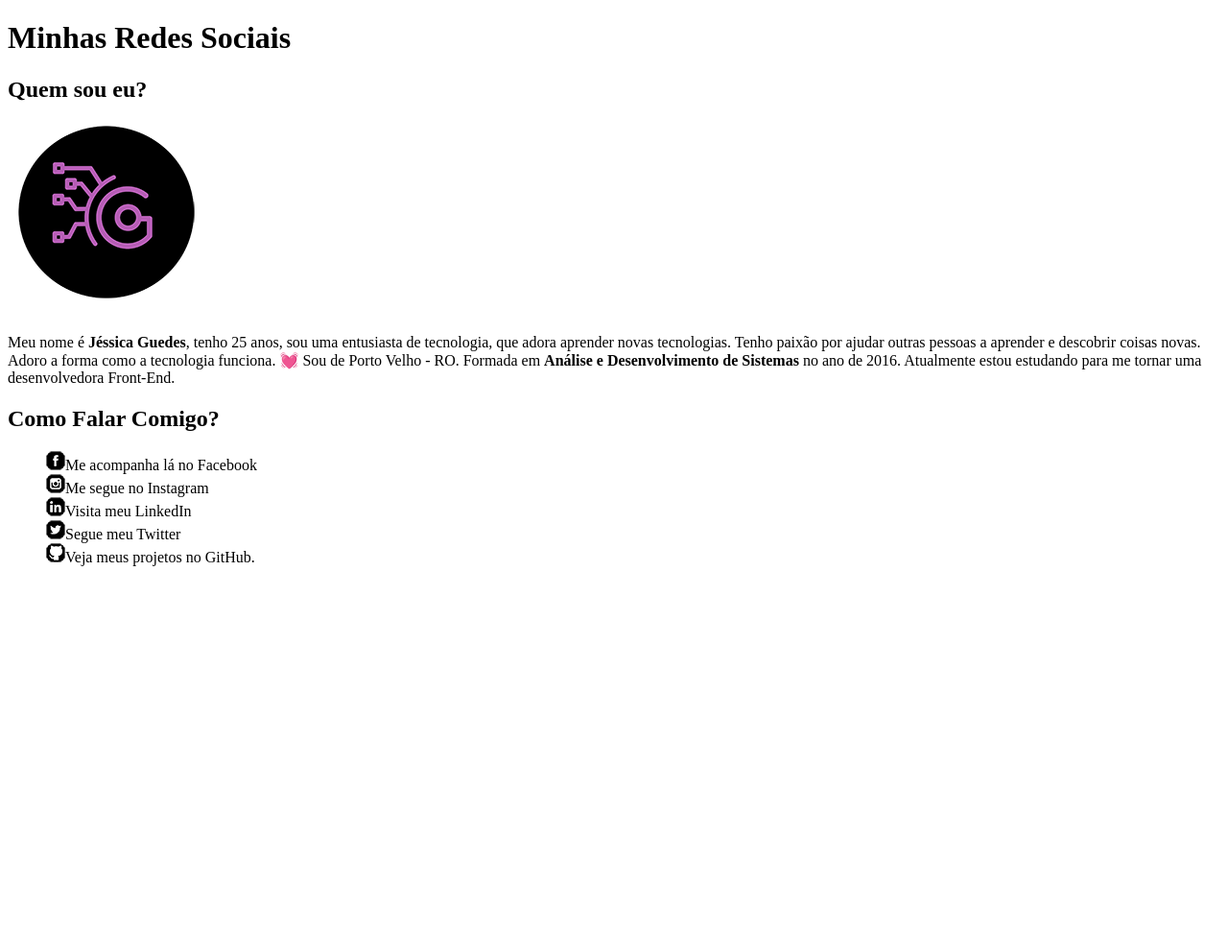
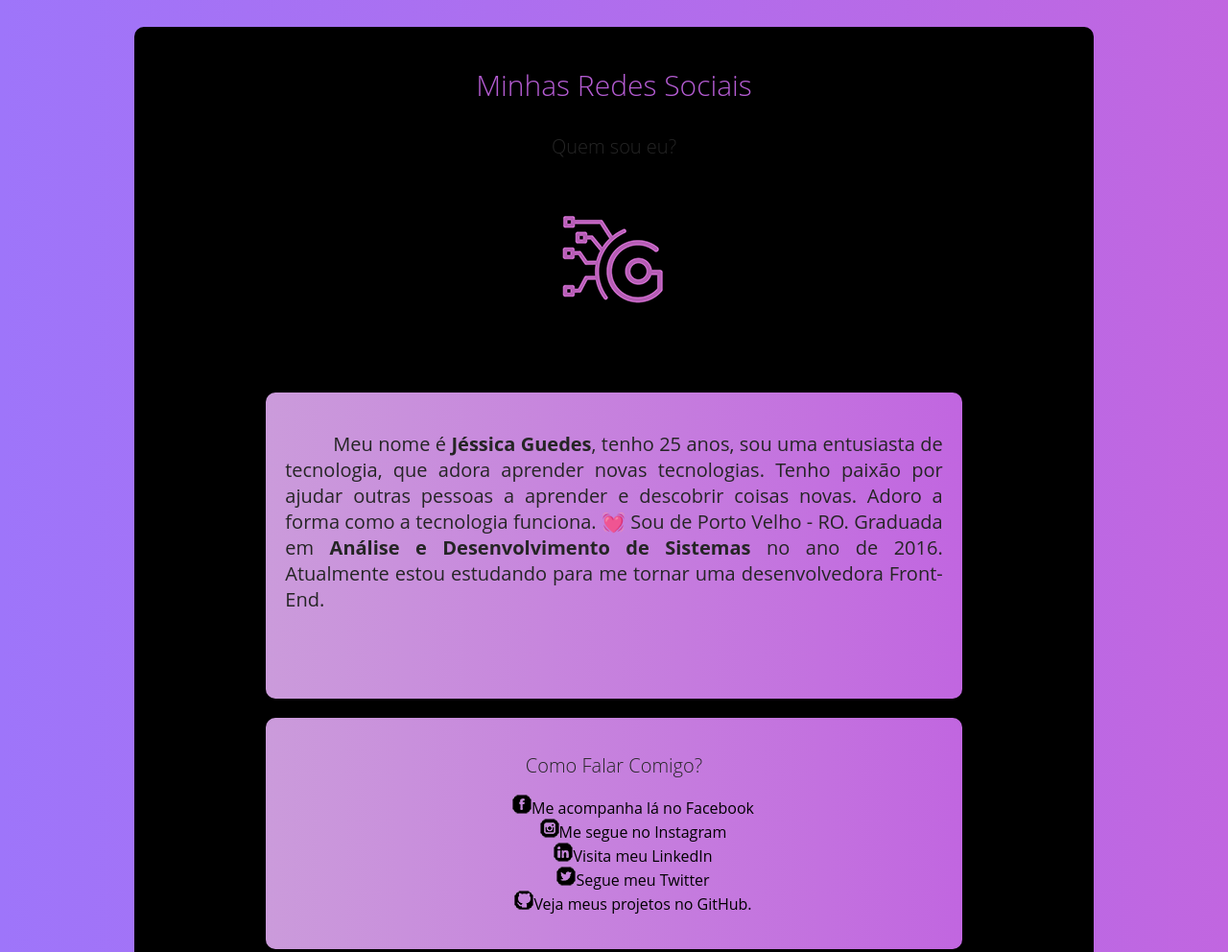
Before and after one commit to jessica-guedes/desafio-guanabara-redes-sociais, a plain HTML site: page index.html in a window 1280 px wide. Shown: the top 992 px of the page at 96% size. Before the commit the page ends 800 px from the top, so only its background shows below. Drawn offline with Linux system fonts and the light colour scheme.

Commit message:
adicionei o estilo da página

```diff
--- /dev/null
+++ b/css/style.css
@@ -0,0 +1,47 @@
+@charset "UTF-8";
+body{
+    font-family: open sans, sans-serif;
+    text-align: center;
+    padding: 20px;
+    background-image: linear-gradient(to right, #9e75fa, #c166e0) ;
+}
+
+h1{
+    font-size: 30px;
+    font-weight: 100;
+    color:#b55cd3;
+    padding: 10px;
+    max-width: 70%;
+    margin: 20px auto 20px auto;
+}
+
+h2{
+    font-size: 20px;
+    font-weight: 100;
+    color: #252525;
+}
+p{
+    text-align: justify;
+    color: #252525;
+    text-indent: 50px;
+    font-size: 20px;
+    line-height: 1,5;
+    padding-bottom: 50px;
+}
+
+section{
+    width: 70%;
+    margin: 0 auto;
+    background-image: linear-gradient(to right, #cb9bdb, #c166e0) ;
+    padding: 20px;
+    border-radius: 10px;
+    margin-top: 20px;
+}
+
+main{
+    background-color: #000000;
+    border-radius: 10px;
+    padding: 10px 10px 30px 10px;
+    width: 80%;
+    margin: 0 auto;
+}
--- a/index.html
+++ b/index.html
@@ -4,18 +4,21 @@
     <meta charset="UTF-8">
     <meta http-equiv="X-UA-Compatible" content="IE=edge">
     <meta name="viewport" content="width=device-width, initial-scale=1.0">
-    <link rel="shortcut icon" href="favicon.ico">
+    <link rel="shortcut icon" href="favicon.ico" type="image/x-icon">
+    <link rel="stylesheet" href="css/style.css ">
     <title>Social</title>
 </head>
 <body>
+    <main>
         <h1>Minhas Redes Sociais</h1>
         <h2>Quem sou eu?</h2>
         <img src="img/jessica-tech-logo-200px.png" alt="Aqui imagem da logo de Jéssica Guedes">
 
         <section>
-        <p>Meu nome é <strong>Jéssica Guedes</strong>, tenho 25 anos, sou uma entusiasta de tecnologia, que adora aprender novas tecnologias. Tenho paixão por ajudar outras pessoas a aprender e descobrir coisas novas. Adoro a forma como a tecnologia funciona. &#128147; Sou de Porto Velho - RO. Formada em <strong>Análise e Desenvolvimento de Sistemas</strong> no ano de 2016. Atualmente estou estudando para me tornar uma desenvolvedora Front-End.</p>
+            <p>Meu nome é <strong>Jéssica Guedes</strong>, tenho 25 anos, sou uma entusiasta de tecnologia, que adora aprender novas tecnologias. Tenho paixão por ajudar outras pessoas a aprender e descobrir coisas novas. Adoro a forma como a tecnologia funciona. &#128147; Sou de Porto Velho - RO. Graduada em <strong>Análise e Desenvolvimento de Sistemas</strong> no ano de 2016. Atualmente estou estudando para me tornar uma desenvolvedora Front-End.</p>
         </section>
 
+        <section>
             <h2>Como Falar Comigo?</h2>
             <ul type="none">
                 <li><img src="img/icone-facebook.png" alt="">Me acompanha lá no Facebook</li>
@@ -25,5 +28,7 @@
                 <li><img src="img/icone-github.png" alt="">Veja meus projetos no GitHub.</li>
 
             </ul>
+        </section>
+    </main>
 </body>
 </html>
```
Lines whose indentation alone changed are shown as unchanged.
